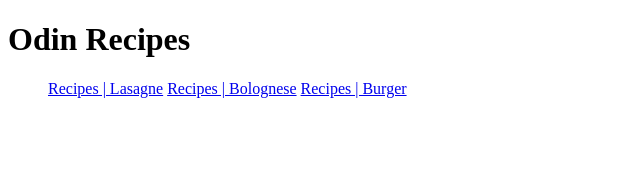
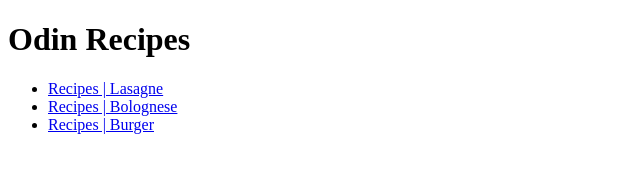
Before and after one commit to rasmusleth/odin-recipes, a plain HTML site: page index.html in a window 1280 px wide. Shown: the whole page, without its empty margins (0-640 px from the left). Drawn offline with Linux system fonts and the light colour scheme.

Commit message:
Fix links list on index page

```diff
--- a/index.html
+++ b/index.html
@@ -10,9 +10,9 @@
 <body>
   <h1>Odin Recipes</h1>
   <ul>
-    <a href="recipes/lasagna.html">Recipes | Lasagne</a>
-    <a href="recipes/bolognese.html">Recipes | Bolognese</a>
-    <a href="recipes/burger.html">Recipes | Burger</a>
+    <li><a href="recipes/lasagna.html">Recipes | Lasagne</a></li>
+    <li><a href="recipes/bolognese.html">Recipes | Bolognese</a></li>
+    <li><a href="recipes/burger.html">Recipes | Burger</a></li>
 
   </ul>
 </body>
```
